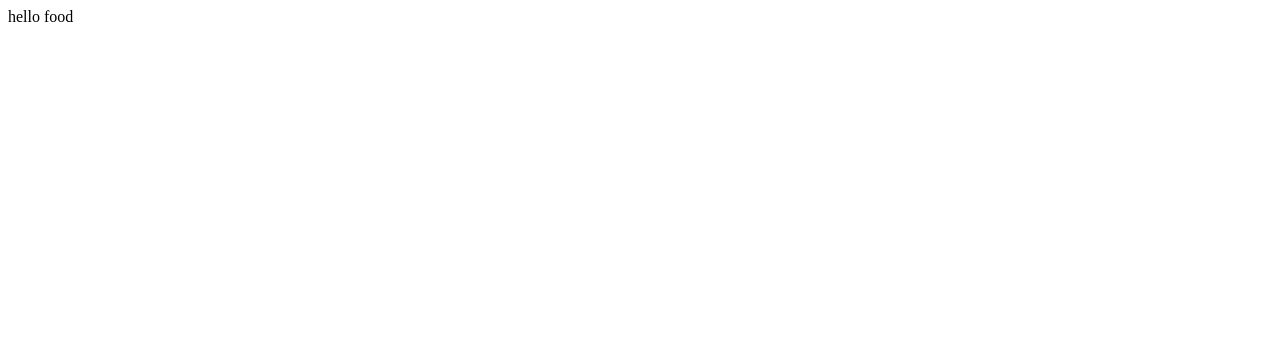
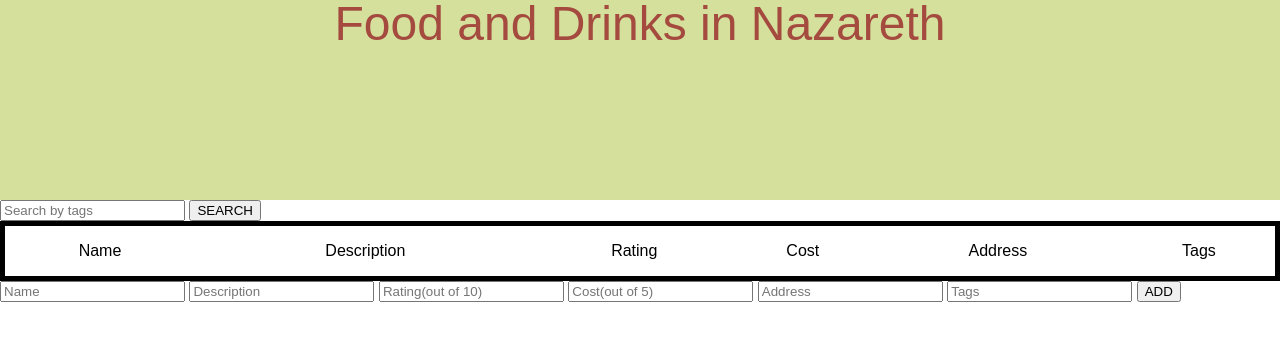
Before and after one commit to FACN1/week6-facn-hosers, a website: page public/index.html in a window 1280 px wide. Drawn offline with Linux system fonts and the light colour scheme.

Commit message:
write html.index and css file

```diff
--- a/public/index.html
+++ b/public/index.html
@@ -3,8 +3,43 @@
   <head>
     <meta charset="utf-8">
     <title>Nazareth FACN Foods</title>
+    <link rel="stylesheet" type="text/css" href="./main.css">
   </head>
   <body>
-    <header>hello food</header>
+    <header>
+      <h1>Food and Drinks in Nazareth</h1>
+    </header>
+    <section>
+      <div class="search-container">
+        <form class="form">
+          <input type="text" name="query" value="" placeholder="Search by tags">
+          <button type="button" name="search" id="searchButton">SEARCH</button>
+        </form>
+      </div>
+      <div class="table-container">
+        <table id="shops-table">
+          <tr>
+            <th>Name</th>
+            <th>Description</th>
+            <th>Rating</th>
+            <th>Cost</th>
+            <th>Address</th>
+            <th>Tags</th>
+          </tr>
+        </table>
+      </div>
+      <div class="add-container">
+        <form class="form">
+          <input type="text" name="add" value="" placeholder="Name">
+          <input type="text" name="add" value="" placeholder="Description">
+          <input type="text" name="add" value="" placeholder="Rating(out of 10)">
+          <input type="text" name="add" value="" placeholder="Cost(out of 5)">
+          <input type="text" name="add" value="" placeholder="Address">
+          <input type="text" name="add" value="" placeholder="Tags">
+          <button type="button" name="add" id="addButton">ADD</button>
+        </form>
+      </div>
+    </section>
+
   </body>
 </html>
--- /dev/null
+++ b/public/main.css
@@ -0,0 +1,74 @@
+/* http://meyerweb.com/eric/tools/css/reset/
+   v2.0 | 20110126
+   License: none (public domain)
+*/
+
+html, body, div, span, applet, object, iframe,
+h1, h2, h3, h4, h5, h6, p, blockquote, pre,
+a, abbr, acronym, address, big, cite, code,
+del, dfn, em, img, ins, kbd, q, s, samp,
+small, strike, strong, sub, sup, tt, var,
+b, u, i, center,
+dl, dt, dd, ol, ul, li,
+fieldset, form, label, legend,
+table, caption, tbody, tfoot, thead, tr, th, td,
+article, aside, canvas, details, embed,
+figure, figcaption, footer, header, hgroup,
+menu, nav, output, ruby, section, summary,
+time, mark, audio, video {
+	margin: 0;
+	padding: 0;
+	border: 0;
+	font-size: 100%;
+	font: inherit;
+	vertical-align: baseline;
+}
+/* HTML5 display-role reset for older browsers */
+article, aside, details, figcaption, figure,
+footer, header, hgroup, menu, nav, section {
+	display: block;
+}
+body {
+	line-height: 1;
+}
+ol, ul {
+	list-style: none;
+}
+blockquote, q {
+	quotes: none;
+}
+blockquote:before, blockquote:after,
+q:before, q:after {
+	content: '';
+	content: none;
+}
+table {
+	border-collapse: collapse;
+	border-spacing: 0;
+}
+
+
+/*after reset*/
+
+body {
+  font-family: sans-serif;
+}
+
+header {
+  margin: auto;
+  color: #A44A3F;
+  background-color: #D4E09B;
+  text-align: center;
+  height: 200px;
+  font-size: 48px;
+}
+
+table {
+  border: 5px solid black;
+  width: 100%;
+}
+
+th {
+  height: 50px;
+  vertical-align: middle;
+}
```
